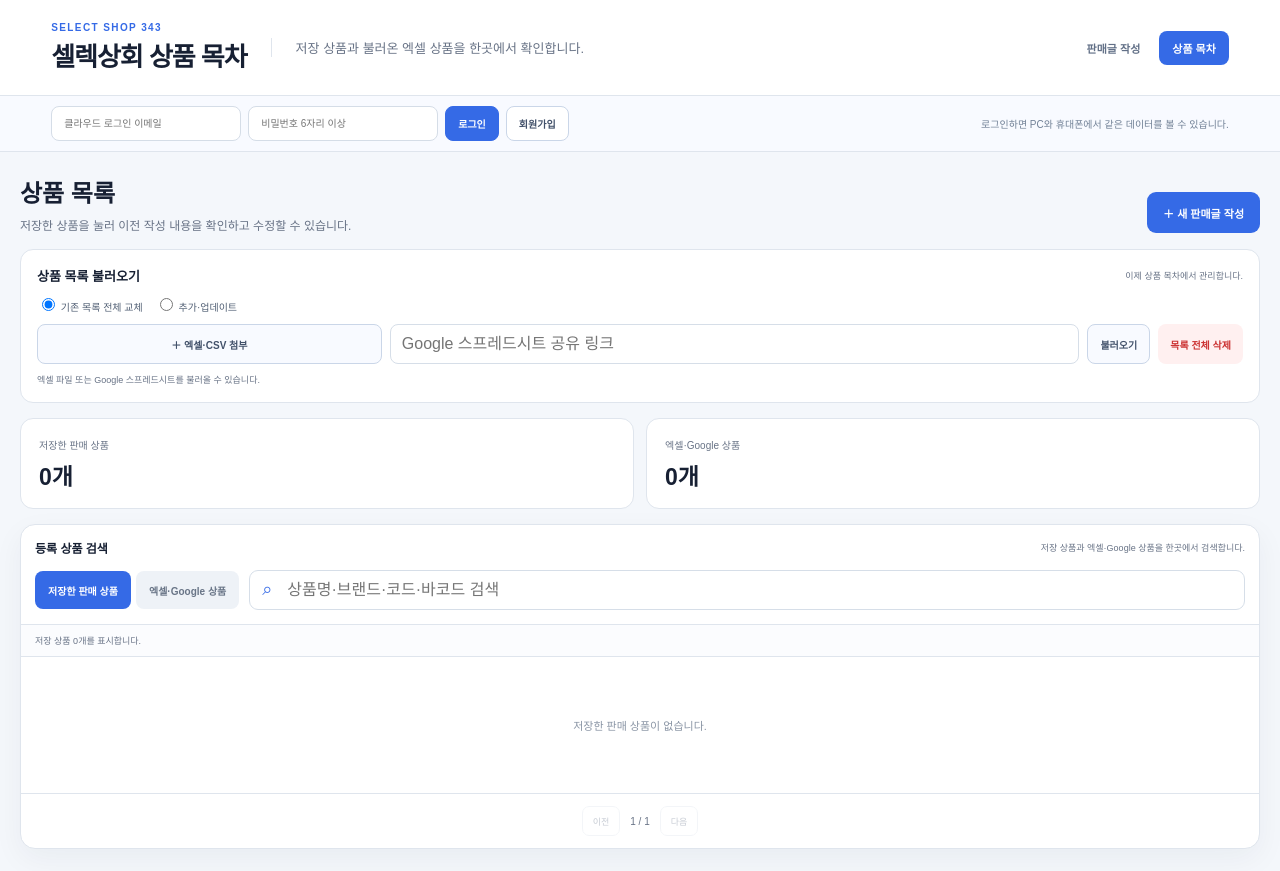
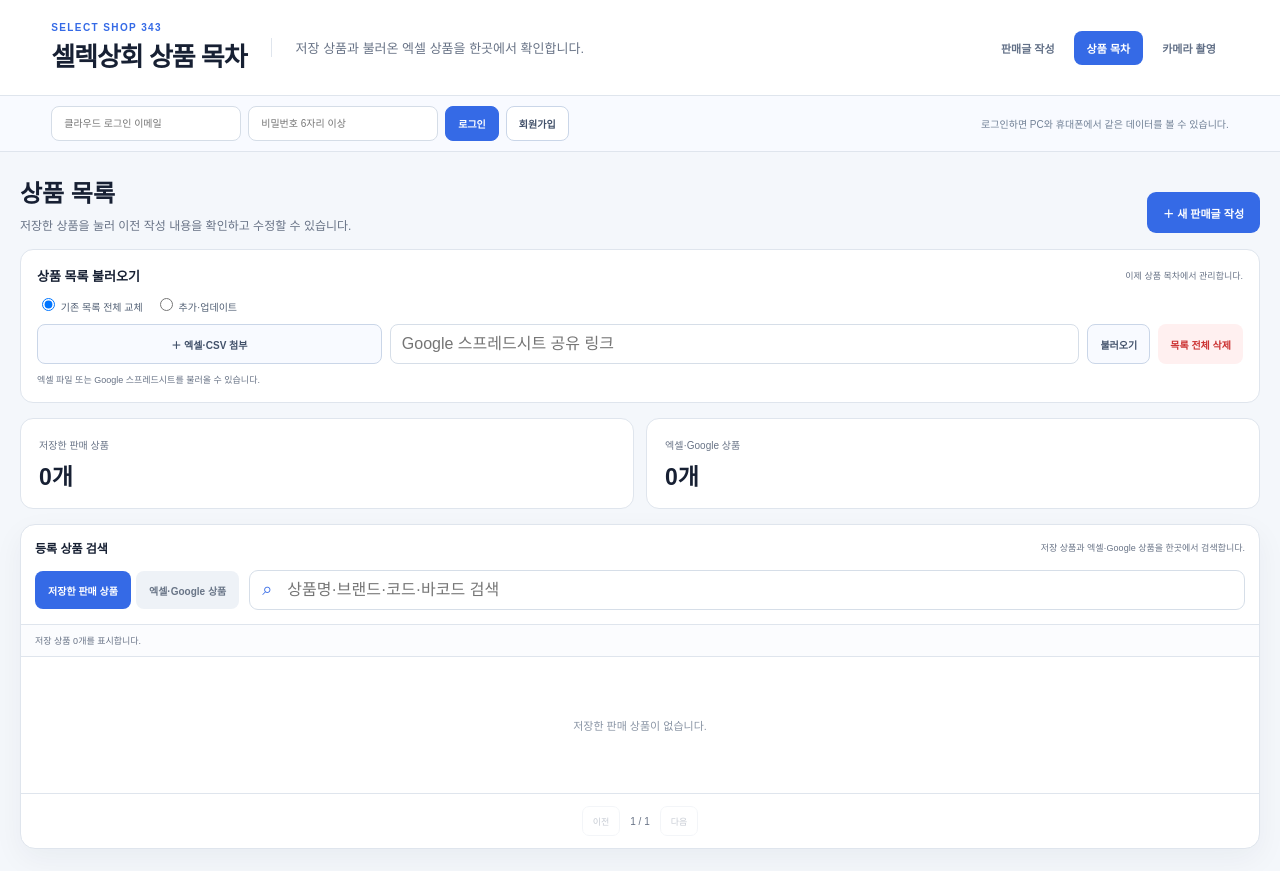
Before and after one commit to grace-im90/select-shop-writer, a plain HTML site: page products/index.html in a window 1280 px wide. Drawn offline with nearby package versions, Linux system fonts and the light colour scheme.

Commit message:
Add camera navigation

```diff
--- a/products/index.html
+++ b/products/index.html
@@ -24,7 +24,7 @@
   </style>
 </head>
 <body>
-  <header class="top"><div><div class="brandline">SELECT SHOP 343</div><h1>셀렉상회 상품 목차</h1></div><p>저장 상품과 불러온 엑셀 상품을 한곳에서 확인합니다.</p><nav class="topnav"><a href="https://grace-im90.github.io/select-shop-writer/?app=26&new=1" target="_top">판매글 작성</a><a class="on" href="https://grace-im90.github.io/select-shop-writer/products/?app=26" target="_top">상품 목차</a></nav></header>
+  <header class="top"><div><div class="brandline">SELECT SHOP 343</div><h1>셀렉상회 상품 목차</h1></div><p>저장 상품과 불러온 엑셀 상품을 한곳에서 확인합니다.</p><nav class="topnav"><a href="https://grace-im90.github.io/select-shop-writer/?app=26&new=1" target="_top">판매글 작성</a><a class="on" href="https://grace-im90.github.io/select-shop-writer/products/?app=26" target="_top">상품 목차</a><a href="https://grace-im90.github.io/select-shop-writer/camera/?app=26" target="_top">카메라 촬영</a></nav></header>
   <section class="cloudbar">
     <input id="cloudEmail" type="email" placeholder="클라우드 로그인 이메일" autocomplete="email">
     <input id="cloudPassword" type="password" placeholder="비밀번호 6자리 이상" autocomplete="current-password">
```
